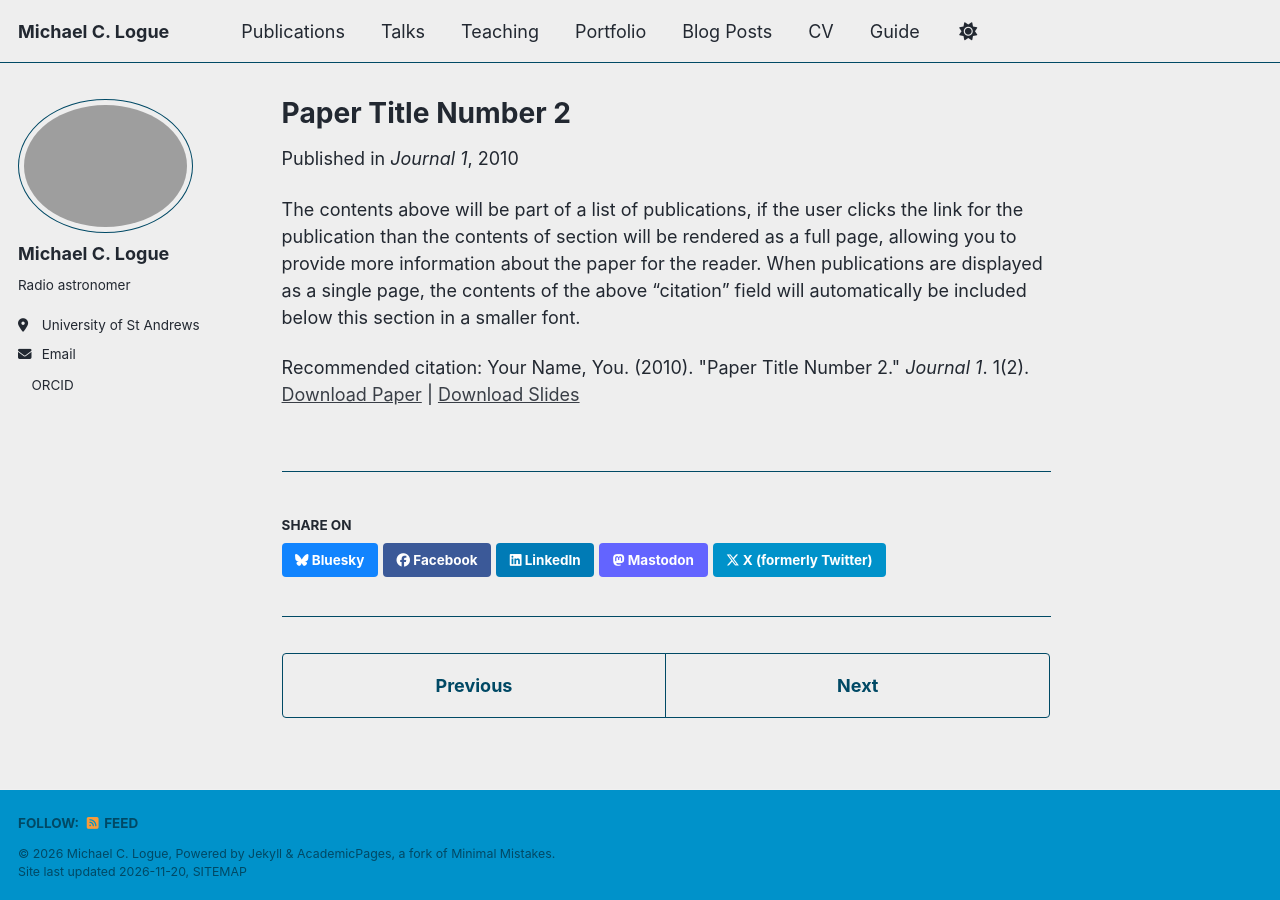
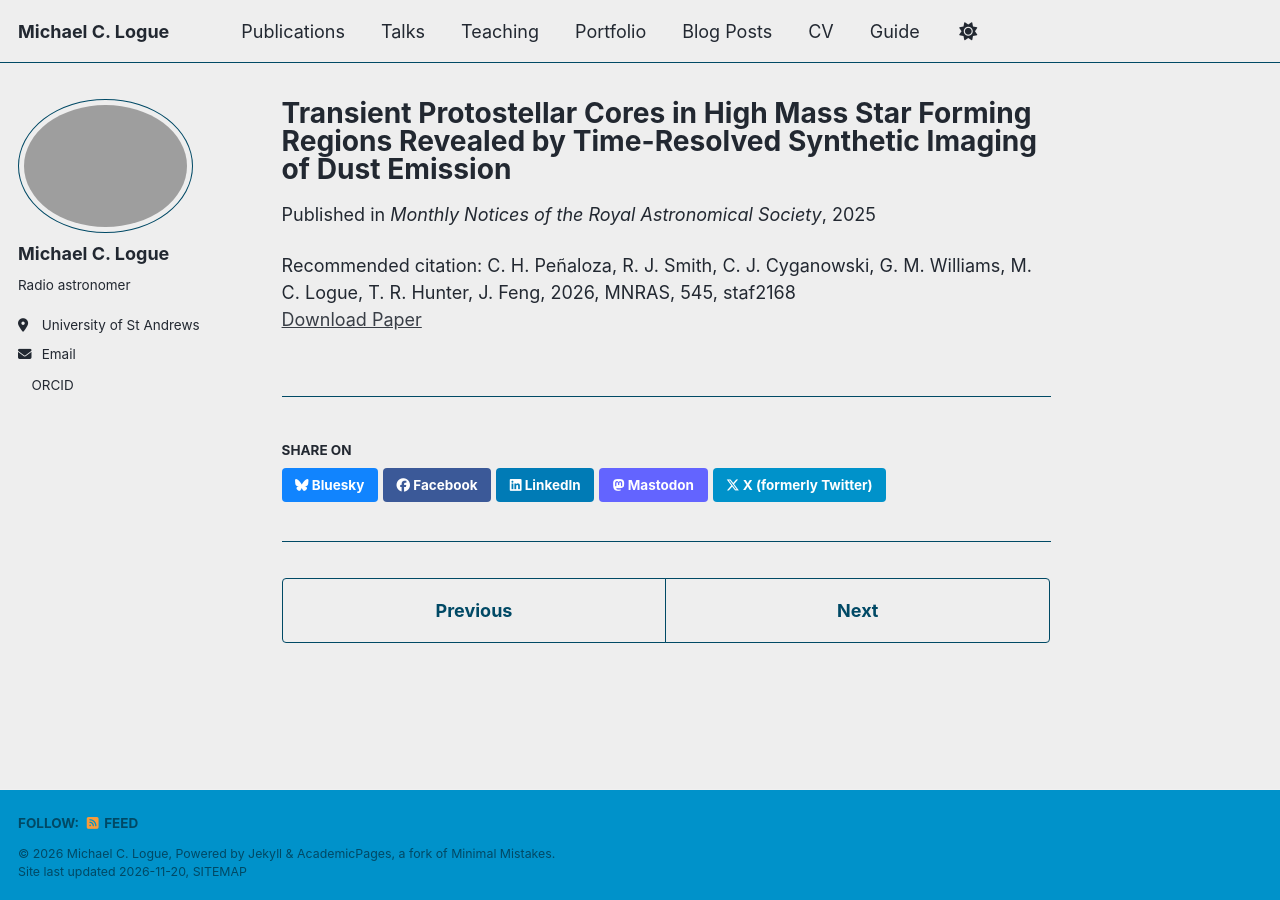
Before and after one commit to mlogue109/mlogue109.github.io, a Jekyll site: the page built from _publications/2010-10-01-paper-title-number-2.md, in a window 1280 px wide. Built offline with Jekyll 4.4.1, drawn with Linux system fonts in a browser that asks for light colours; a script bundle is joined from its source files by our own code; a style sheet for code colours, icons or effects is not loaded.

Commit message:
Update publication details for Paper Title Number 2

```diff
--- a/_publications/2010-10-01-paper-title-number-2.md
+++ b/_publications/2010-10-01-paper-title-number-2.md
@@ -1,14 +1,12 @@
 ---
-title: "Paper Title Number 2"
+title: "Transient Protostellar Cores in High Mass Star Forming Regions Revealed by Time-Resolved Synthetic Imaging of Dust Emission"
 collection: publications
 category: manuscripts
-permalink: /publication/2010-10-01-paper-title-number-2
-excerpt: 'This paper is about the number 2. The number 3 is left for future work.'
-date: 2010-10-01
-venue: 'Journal 1'
-slidesurl: 'https://academicpages.github.io/files/slides2.pdf'
-paperurl: 'https://academicpages.github.io/files/paper2.pdf'
-citation: 'Your Name, You. (2010). &quot;Paper Title Number 2.&quot; <i>Journal 1</i>. 1(2).'
+permalink: /publication/2025-12-05
+excerpt: ''
+date: 2025-12-05
+venue: 'Monthly Notices of the Royal Astronomical Society'
+#slidesurl: 'https://academicpages.github.io/files/slides2.pdf'
+paperurl: 'https://academicpages.github.io/files/staf2168.pdf'
+citation: 'C. H. Peñaloza, R. J. Smith, C. J. Cyganowski, G. M. Williams, M. C. Logue, T. R. Hunter, J. Feng, 2026, MNRAS, 545, staf2168'
 ---
-
-The contents above will be part of a list of publications, if the user clicks the link for the publication than the contents of section will be rendered as a full page, allowing you to provide more information about the paper for the reader. When publications are displayed as a single page, the contents of the above "citation" field will automatically be included below this section in a smaller font.
```
